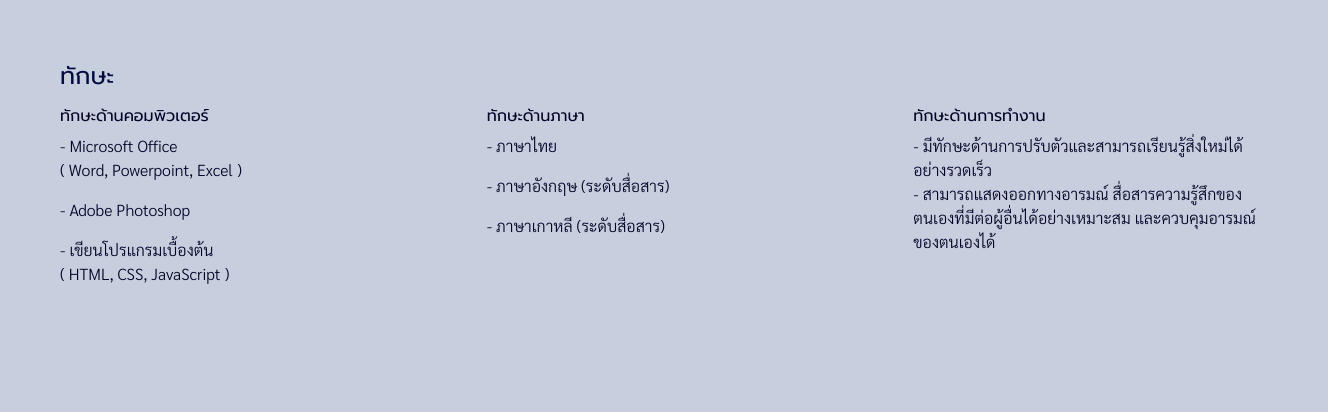
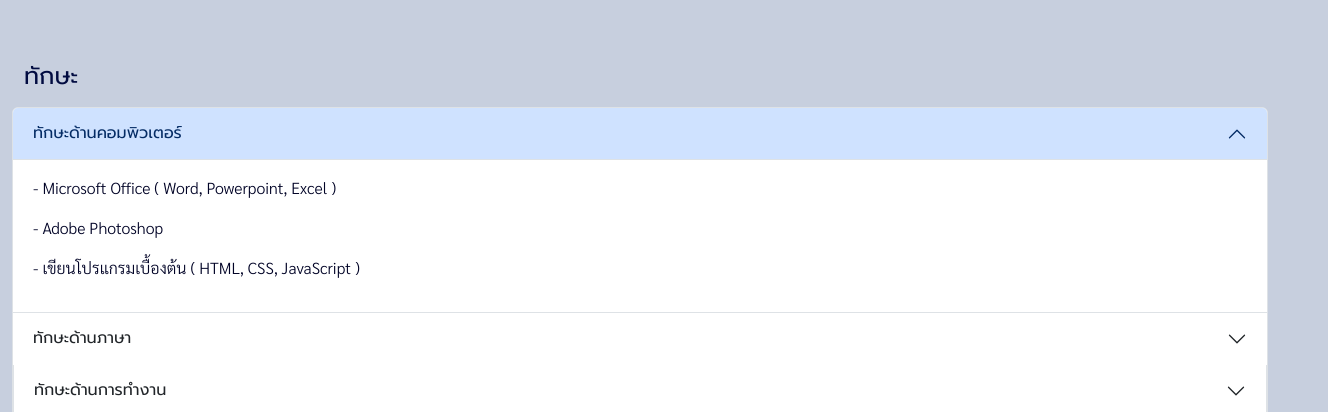
Before and after one commit to JidapaTK/resume, a plain HTML site: page index.html in a window 1280 px wide. Shown: the part 1552-1964 px from the top of the page, 1328 px wide, since content can reach past the window. Before the commit the page ends 1918 px from the top, so only its background shows below. Drawn offline with nearby package versions, Linux system fonts and the light colour scheme.

Commit message:
index ver 04
ใส่ accordion และ SEO

```diff
--- a/index.html
+++ b/index.html
@@ -3,7 +3,7 @@
   <head>
     <meta http-equiv="content-type" content="text/html; charset=utf-8">
     <meta name="viewport" content="width=device-width, initial-scale=1">
-    <title>Bootstrap demo</title>
+    <title>จิดาภา ธนศุภกร</title>
     <link href="https://cdn.jsdelivr.net/npm/bootstrap@5.3.2/dist/css/bootstrap.min.css"
 
       rel="stylesheet" integrity="sha384-T3c6CoIi6uLrA9TneNEoa7RxnatzjcDSCmG1MXxSR1GAsXEV/Dwwykc2MPK8M2HN"
@@ -15,6 +15,8 @@
 
       rel="stylesheet">
     <link type="text/css" rel="stylesheet" href="css/style.css">
+    <meta name="description" content="Resume ของ จิดาภา ธนศุภกร">
+    <meta name="keywords" content="Resume, จิดาภา ธนศุภกร, 640510099">
   </head>
   <body class="my-bg">
     <div class="container-fluid m-0 ">
@@ -98,7 +100,6 @@
                 data-bs-target="#carouselExampleIndicators" data-bs-slide-to="2"
 
                 aria-label="Slide 3"></button> </div>
-
             <div class="carousel-inner">
               <div class="carousel-item active"> <img src="images/su_1.jpg" class="d-block w-100 img-fluid "
 
@@ -122,40 +123,63 @@
         </div>
       </div>
       <div class="row  pt-5 my-bg-2">
-        <h4 class="ms-5 my-3 "><a id="ทักษะ"> ทักษะ </a></h4>
-        <div class="col-md-4 ">
-          <h6 class="ms-5">ทักษะด้านคอมพิวเตอร์ </h6>
-          <p class="ms-5">- Microsoft Office <br>
-            ( Word, Powerpoint, Excel )</p>
-          <p class="ms-5">- Adobe Photoshop</p>
-          <p class="ms-5">- เขียนโปรแกรมเบื้องต้น <br>
-            ( HTML, CSS, JavaScript )</p>
-        </div>
-        <div class="col-md-4 ">
-          <h6 class="ms-5">ทักษะด้านภาษา</h6>
-          <p class="ms-5">- ภาษาไทย</p>
-          <p class="ms-5">- ภาษาอังกฤษ (ระดับสื่อสาร)</p>
-          <p class="ms-5">- ภาษาเกาหลี (ระดับสื่อสาร)</p>
-        </div>
-        <div class="col-md-4 ">
-          <h6 class="ms-5">ทักษะด้านการทำงาน</h6>
-          <p class="ms-5"> -
-            มีทักษะด้านการปรับตัวและสามารถเรียนรู้สิ่งใหม่ได้อย่างรวดเร็ว <br>
-            - สามารถแสดงออกทางอารมณ์
-            สื่อสารความรู้สึกของตนเองที่มีต่อผู้อื่นได้อย่างเหมาะสม
-            และควบคุมอารมณ์ของตนเองได้<br>
-            <br>
-            <br>
-            <br>
-            <br>
-          </p>
+        <h4 class="ps-4 my-3 "><a id="ทักษะ"> ทักษะ <br>
+          </a></h4>
+        <div class="accordion" id="accordionPanelsStayOpenExample">
+          <div class="accordion-item">
+            <h6 class="accordion-header"> <button class="accordion-button" type="button"
+
+                data-bs-toggle="collapse" data-bs-target="#panelsStayOpen-collapseOne"
+
+                aria-expanded="true" aria-controls="panelsStayOpen-collapseOne">
+                ทักษะด้านคอมพิวเตอร์ </button> </h6>
+            <div id="panelsStayOpen-collapseOne" class="accordion-collapse collapse show">
+              <div class="accordion-body">
+                <p> - Microsoft Office ( Word, Powerpoint, Excel ) </p>
+                <p> - Adobe Photoshop </p>
+                <p> - เขียนโปรแกรมเบื้องต้น ( HTML, CSS, JavaScript ) </p>
+              </div>
+            </div>
+          </div>
+          <div class="accordion-item">
+            <h6 class="accordion-header"> <button class="accordion-button collapsed"
+
+                type="button" data-bs-toggle="collapse" data-bs-target="#panelsStayOpen-collapseTwo"
+
+                aria-expanded="false" aria-controls="panelsStayOpen-collapseTwo">
+                ทักษะด้านภาษา </button> </h6>
+            <div id="panelsStayOpen-collapseTwo" class="accordion-collapse collapse">
+              <div class="accordion-body">
+                <p>- ภาษาไทย </p>
+                <p> - ภาษาอังกฤษ (ระดับสื่อสาร) </p>
+                <p> - ภาษาเกาหลี (ระดับสื่อสาร) </p>
+              </div>
+            </div>
+            <div class="accordion-item">
+              <h6 class="accordion-header"> <button class="accordion-button collapsed"
+
+                  type="button" data-bs-toggle="collapse" data-bs-target="#panelsStayOpen-collapseThree"
+
+                  aria-expanded="false" aria-controls="panelsStayOpen-collapseThree">
+                  ทักษะด้านการทำงาน</button> </h6>
+              <div id="panelsStayOpen-collapseThree" class="accordion-collapse collapse">
+                <div class="accordion-body">
+                  <p>-
+                    มีทักษะด้านการปรับตัวและสามารถเรียนรู้สิ่งใหม่ได้อย่างรวดเร็ว
+                  </p>
+                  <p> - สามารถแสดงออกทางอารมณ์
+                    สื่อสารความรู้สึกของตนเองที่มีต่อผู้อื่นได้อย่างเหมาะสม
+                    และควบคุมอารมณ์ของตนเองได้</p>
+                </div>
+              </div>
+            </div>
+          </div>
         </div>
       </div>
-    </div>
-    <script src="https://cdn.jsdelivr.net/npm/bootstrap@5.3.2/dist/js/bootstrap.bundle.min.js"
+      <script src="https://cdn.jsdelivr.net/npm/bootstrap@5.3.2/dist/js/bootstrap.bundle.min.js"
 
 integrity="sha384-C6RzsynM9kWDrMNeT87bh95OGNyZPhcTNXj1NW7RuBCsyN/o0jlpcV8Qyq46cDfL"
 
-crossorigin="anonymous"></script>
+crossorigin="anonymous"></script> </div>
   </body>
 </html>
```
